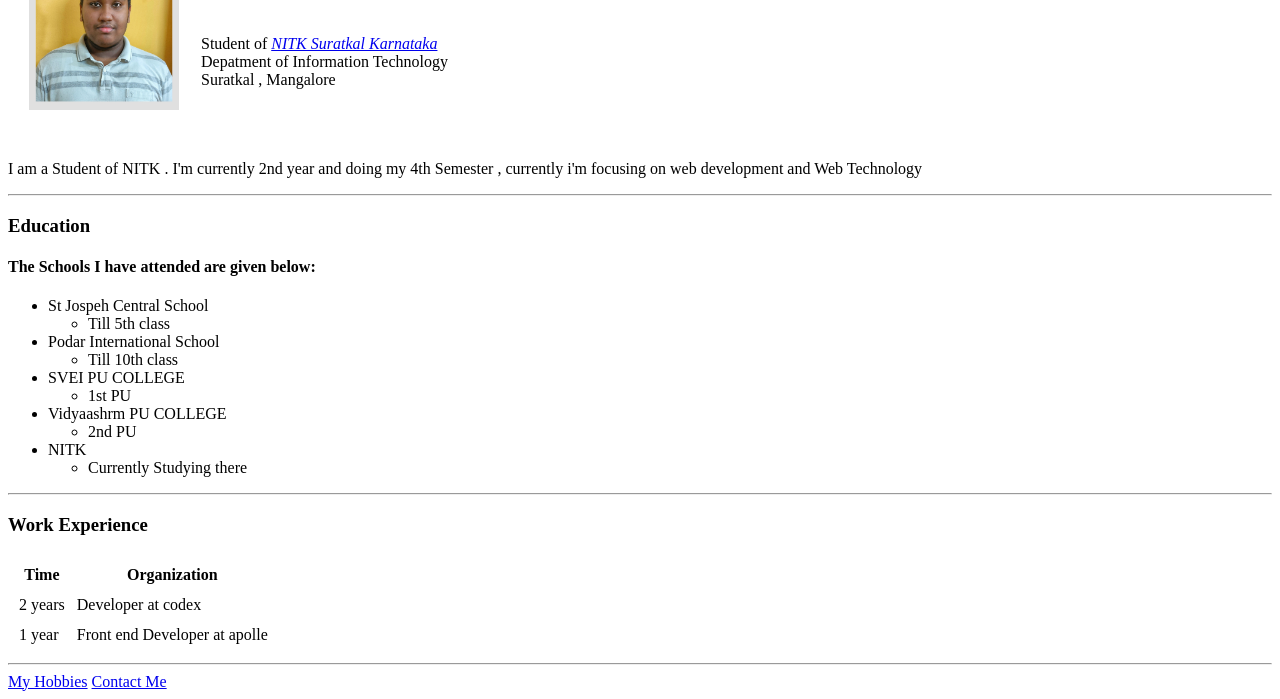
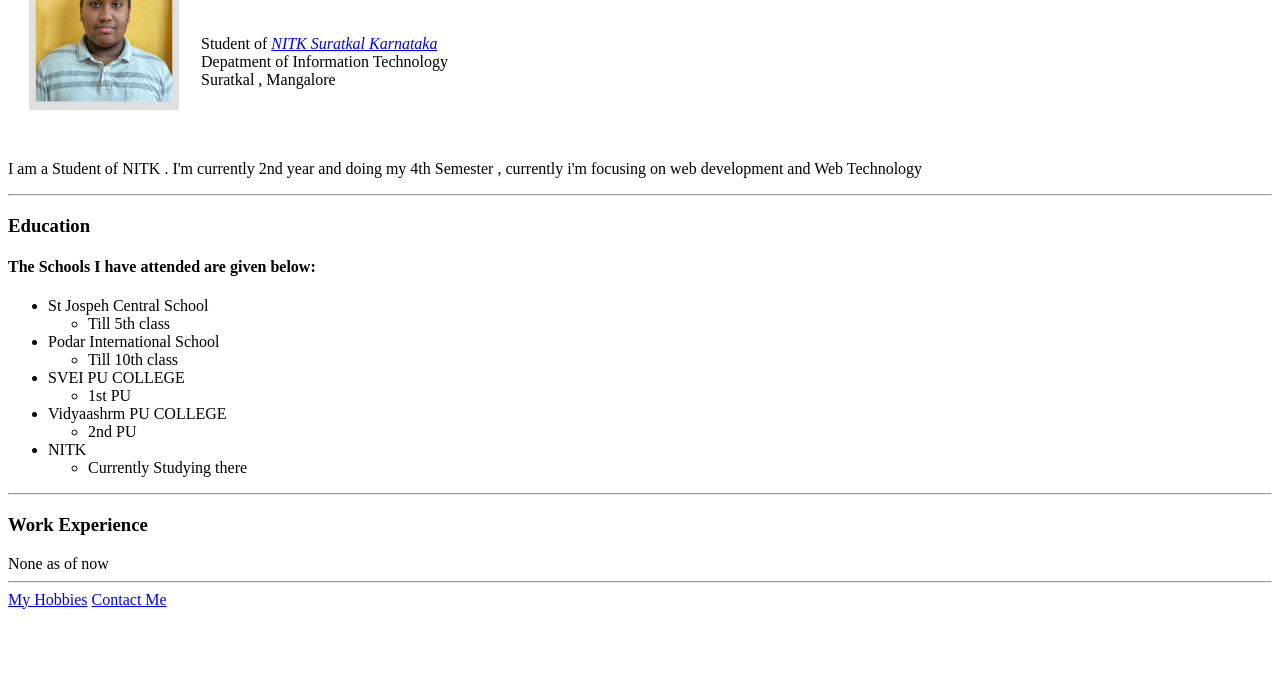
Before and after one commit to Vishruth-user/HTML-new, a plain HTML site: page index.html in a window 1280 px wide. Shown: the part 108-807 px from the top of the page. Drawn offline with Linux system fonts and the light colour scheme.

Commit message:
Update index.html

```diff
--- a/index.html
+++ b/index.html
@@ -52,24 +52,7 @@
   </ul>
   <hr>
   <h3>Work Experience</h3>
-  <table cellspacing="10">
-    <thead>
-      <tr>
-        <th>Time</th>
-        <th>Organization</th>
-      </tr>
-    </thead>
-    <tbody>
-      <tr>
-        <td>2 years</td>
-        <td> Developer at codex</td>
-      </tr>
-      <tr>
-        <td>1 year</td>
-        <td> Front end Developer at apolle</td>
-      </tr>
-    </tbody>
-  </table>
+  None as of now
   <hr>
 
 
```
